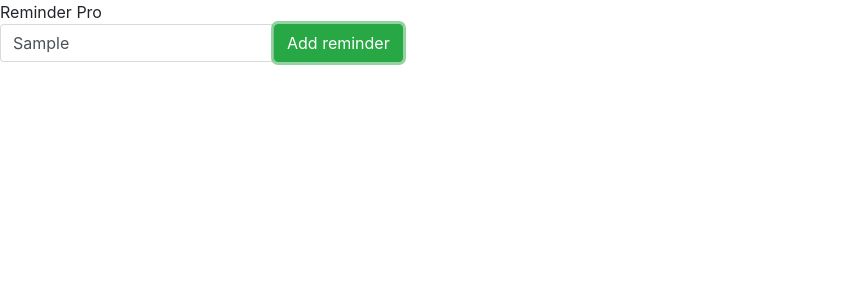
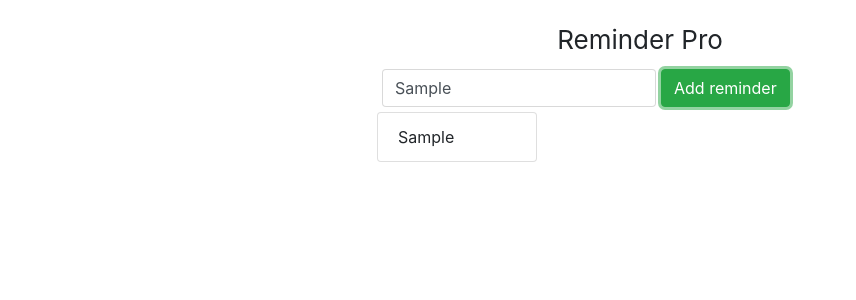
Before and after one commit to AdamMarczyk/Reminder-Pro, a React (Create React App) app: page / in a window 1280 px wide. Both pictures are taken after typing "Sample" into the empty fields and a click on the button "Add reminder". Shown: the top 300 px of the page, without its empty margins (0-856 px from the left). Built offline with nearby package versions, Linux system fonts and the light colour scheme.

Commit message:
render list of reminders

```diff
--- a/src/components/App.jsx
+++ b/src/components/App.jsx
@@ -11,8 +11,24 @@ class App extends Component {
   }
 
   addReminder() {
-    console.log('this.state', this);
     this.props.addReminder(this.state.text);
+  }
+
+  renderReminders() {
+    const { reminders } = this.props;
+    return (
+      <ul className="list-group col-sm-4">
+        {
+          reminders.map((reminder) => {
+            return (
+              <li key={reminder.id} className="list-group-item">
+                <div>{reminder.text}</div>
+              </li>
+            );
+          })
+        }
+      </ul>
+    );
   }
 
   render() {
@@ -21,7 +37,7 @@ class App extends Component {
         <div className="title">
           Reminder Pro
         </div>
-        <div className="form-inline">
+        <div className="form-inline reminder-form">
           <div className="form-group">
             <input
               className="form-control"
@@ -36,10 +52,17 @@ class App extends Component {
             Add reminder
             </button>
           </div>
+          { this.renderReminders() }
         </div>
       </div>
     );
   }
 }
 
-export default connect(null, { addReminder })(App);
+function mapStateToProps(state) {
+  return {
+    reminders: state,
+  };
+}
+
+export default connect(mapStateToProps, { addReminder })(App);
--- /dev/null
+++ b/src/index.css
@@ -0,0 +1,19 @@
+.App {
+  padding-top: 20px;
+  display: flex;
+  flex-direction: column;
+  align-items: center;
+}
+
+.title {
+  text-align: center;
+  font-size: 26px;
+}
+
+input {
+  margin: 5px;
+}
+
+.reminder-form {
+  padding: 5px;
+}
--- a/src/index.js
+++ b/src/index.js
@@ -4,6 +4,7 @@ import App from './components/App';
 import { Provider } from 'react-redux';
 import { createStore } from 'redux';
 import reducer from './reducers';
+import './index.css';
 
 const store = createStore(reducer);
 
```
